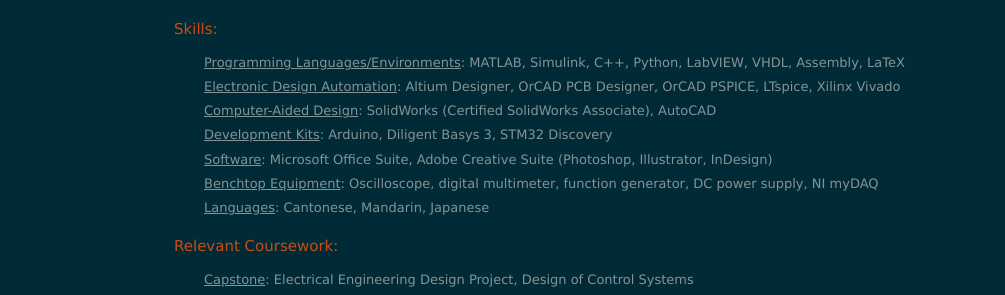
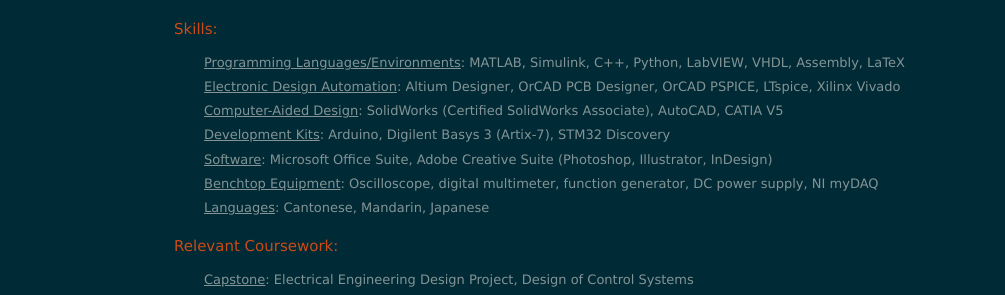
Before and after one commit to nolanschan/nolanschan.github.io, a Jekyll site: the page built from about/index.markdown, in a window 1280 px wide. Shown: the part 545-840 px from the top of the page, without its empty margins (66-1071 px from the left). Built offline with Jekyll 4.4.1, drawn with Linux system fonts in a browser that asks for light colours; nearby versions of some CDN libraries.

Commit message:
Update index.markdown

```diff
--- a/about/index.markdown
+++ b/about/index.markdown
@@ -17,8 +17,8 @@
 
 -  <u>Programming Languages/Environments</u>: MATLAB, Simulink, C++, Python, LabVIEW, VHDL, Assembly, LaTeX
 -  <u>Electronic Design Automation</u>: Altium Designer, OrCAD PCB Designer, OrCAD PSPICE, LTspice, Xilinx Vivado
--  <u>Computer-Aided Design</u>: SolidWorks (Certified SolidWorks Associate), AutoCAD
--  <u>Development Kits</u>: Arduino, Diligent Basys 3, STM32 Discovery
+-  <u>Computer-Aided Design</u>: SolidWorks (Certified SolidWorks Associate), AutoCAD, CATIA V5
+-  <u>Development Kits</u>: Arduino, Digilent Basys 3 (Artix-7), STM32 Discovery
 -  <u>Software</u>: Microsoft Office Suite, Adobe Creative Suite (Photoshop, Illustrator, InDesign)
 -  <u>Benchtop Equipment</u>: Oscilloscope, digital multimeter, function generator, DC power supply, NI myDAQ
 -  <u>Languages</u>: Cantonese, Mandarin, Japanese
```
